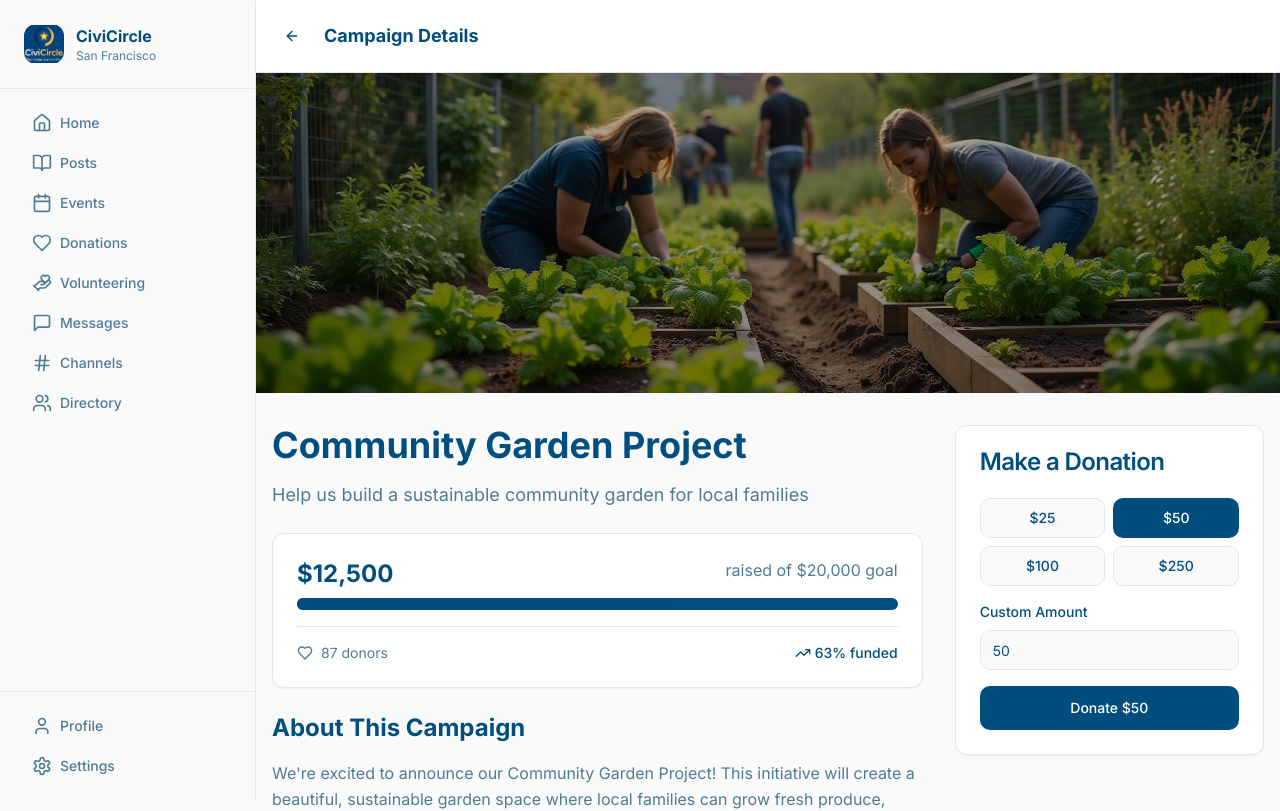
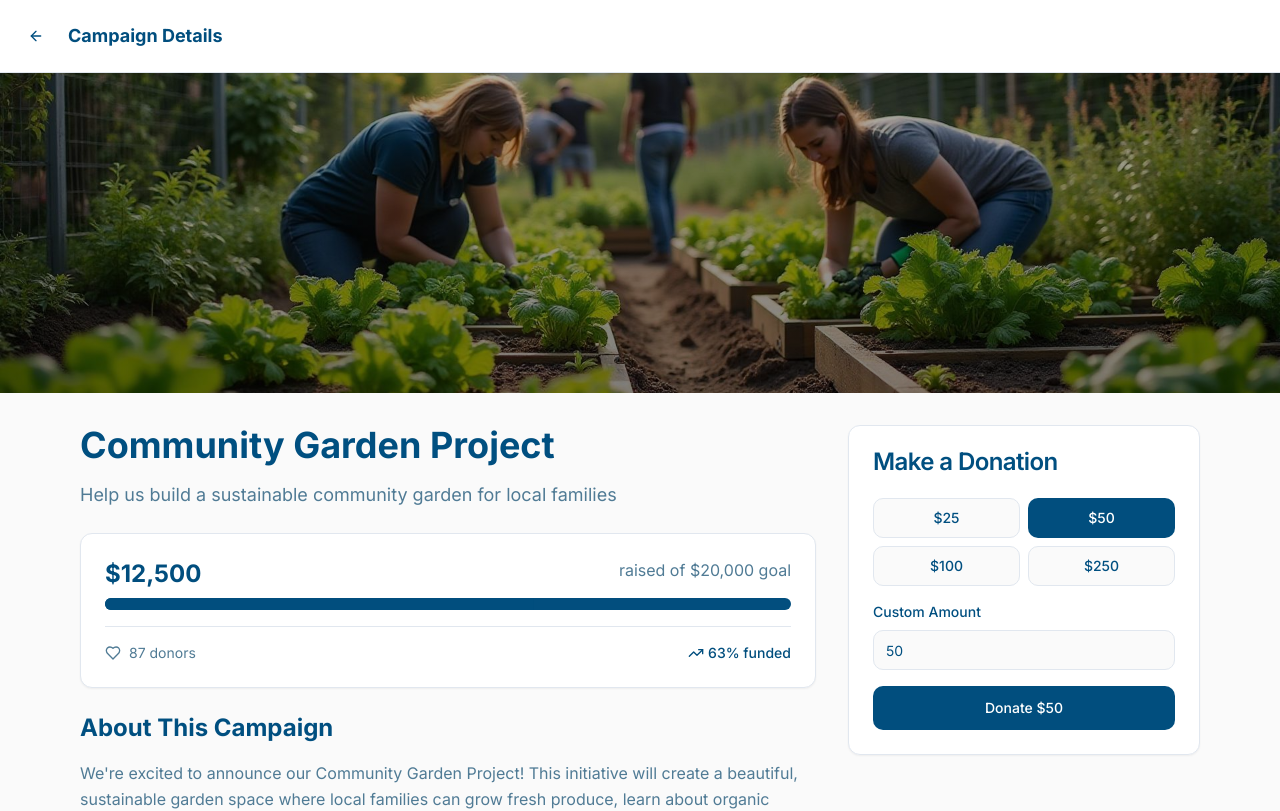
Before and after one commit to nehakarode19-commits/collabscape-design, a React (Vite) app: page /donations/1 in a window 1280 px wide. Shown: the top 811 px of the page. Built offline with nearby package versions, Linux system fonts and the light colour scheme; the HTML template or start-up script is replaced by a standard one.

Commit message:
Reverted to commit 52d41db3fc26317bfbc0f5bf134390202615c9f8

```diff
--- a/src/App.tsx
+++ b/src/App.tsx
@@ -3,7 +3,6 @@ import { Toaster as Sonner } from "@/components/ui/sonner";
 import { TooltipProvider } from "@/components/ui/tooltip";
 import { QueryClient, QueryClientProvider } from "@tanstack/react-query";
 import { BrowserRouter, Routes, Route } from "react-router-dom";
-import { Layout } from "@/components/Layout";
 import Index from "./pages/Index";
 import Auth from "./pages/Auth";
 import Chapters from "./pages/Chapters";
@@ -35,7 +34,6 @@ const App = () => (
       <Toaster />
       <Sonner />
       <BrowserRouter>
-        <Layout>
         <Routes>
           <Route path="/" element={<Index />} />
           <Route path="/auth" element={<Auth />} />
@@ -61,7 +59,6 @@ const App = () => (
           {/* ADD ALL CUSTOM ROUTES ABOVE THE CATCH-ALL "*" ROUTE */}
           <Route path="*" element={<NotFound />} />
         </Routes>
-        </Layout>
       </BrowserRouter>
     </TooltipProvider>
   </QueryClientProvider>
--- a/src/components/Layout.tsx
+++ /dev/null
@@ -1,46 +0,0 @@
-import { ReactNode } from "react";
-import { Home, BookOpen, Calendar, Heart, HandHeart, MessageSquare, Hash, Users, User, Settings } from "lucide-react";
-import { MenuNavLink } from "@/components/MenuNavLink";
-import civiCircleLogo from "@/assets/civicircle-logo.jpg";
-
-interface LayoutProps {
-  children: ReactNode;
-}
-
-export const Layout = ({ children }: LayoutProps) => {
-  return (
-    <div className="flex min-h-screen bg-background">
-      {/* Left Sidebar Navigation */}
-      <aside className="hidden lg:flex lg:w-64 lg:flex-col lg:fixed lg:inset-y-0 bg-sidebar border-r border-sidebar-border z-50">
-        <div className="flex items-center gap-3 p-6 border-b border-sidebar-border">
-          <img src={civiCircleLogo} alt="CiviCircle" className="h-10 w-10 rounded-lg object-contain" />
-          <div>
-            <h1 className="text-base font-bold text-primary">CiviCircle</h1>
-            <p className="text-xs text-muted-foreground">San Francisco</p>
-          </div>
-        </div>
-
-        <nav className="flex-1 p-4 space-y-1">
-          <MenuNavLink to="/" icon={Home} label="Home" />
-          <MenuNavLink to="/posts" icon={BookOpen} label="Posts" />
-          <MenuNavLink to="/events" icon={Calendar} label="Events" />
-          <MenuNavLink to="/donations" icon={Heart} label="Donations" />
-          <MenuNavLink to="/volunteering" icon={HandHeart} label="Volunteering" />
-          <MenuNavLink to="/messages" icon={MessageSquare} label="Messages" />
-          <MenuNavLink to="/channels" icon={Hash} label="Channels" />
-          <MenuNavLink to="/directory" icon={Users} label="Directory" />
-        </nav>
-
-        <div className="p-4 space-y-1 border-t border-sidebar-border">
-          <MenuNavLink to="/profile" icon={User} label="Profile" />
-          <MenuNavLink to="/settings" icon={Settings} label="Settings" />
-        </div>
-      </aside>
-
-      {/* Main Content */}
-      <div className="flex-1 lg:pl-64">
-        {children}
-      </div>
-    </div>
-  );
-};
--- a/src/pages/DonationDetail.tsx
+++ b/src/pages/DonationDetail.tsx
@@ -23,7 +23,7 @@ const DonationDetail = () => {
   const progress = (campaign.raised / campaign.goal) * 100;
 
   return (
-    <>
+    <div className="min-h-screen bg-background">
       {/* Header with Back Button */}
       <header className="sticky top-0 z-50 border-b border-border bg-card shadow-sm">
         <div className="container mx-auto px-4 py-4">
@@ -133,7 +133,7 @@ const DonationDetail = () => {
           </div>
         </div>
       </main>
-    </>
+    </div>
   );
 };
 
--- a/src/pages/EventDetail.tsx
+++ b/src/pages/EventDetail.tsx
@@ -11,7 +11,7 @@ const EventDetail = () => {
   const { id } = useParams();
 
   return (
-    <>
+    <div className="min-h-screen bg-background">
       {/* Header with Back Button */}
       <header className="sticky top-0 z-50 border-b border-border bg-card shadow-sm">
         <div className="container mx-auto px-4 py-4">
@@ -145,7 +145,7 @@ const EventDetail = () => {
           </div>
         </div>
       </main>
-    </>
+    </div>
   );
 };
 
--- a/src/pages/Index.tsx
+++ b/src/pages/Index.tsx
@@ -56,7 +56,36 @@ const Index = () => {
   };
 
   return (
-    <>
+    <div className="flex min-h-screen bg-background">
+      {/* Left Sidebar Navigation */}
+      <aside className="hidden lg:flex lg:w-64 lg:flex-col lg:fixed lg:inset-y-0 bg-sidebar border-r border-sidebar-border">
+        <div className="flex items-center gap-3 p-6 border-b border-sidebar-border">
+          <img src={civiCircleLogo} alt="CiviCircle" className="h-10 w-10 rounded-lg object-contain" />
+          <div>
+            <h1 className="text-base font-bold text-primary">CiviCircle</h1>
+            <p className="text-xs text-muted-foreground">San Francisco</p>
+          </div>
+        </div>
+
+        <nav className="flex-1 p-4 space-y-1">
+          <MenuNavLink to="/" icon={Home} label="Home" />
+          <MenuNavLink to="/posts" icon={BookOpen} label="Posts" />
+          <MenuNavLink to="/events" icon={Calendar} label="Events" />
+          <MenuNavLink to="/donations" icon={Heart} label="Donations" />
+          <MenuNavLink to="/volunteering" icon={HandHeart} label="Volunteering" />
+          <MenuNavLink to="/messages" icon={MessageSquare} label="Messages" />
+          <MenuNavLink to="/channels" icon={Hash} label="Channels" />
+          <MenuNavLink to="/directory" icon={Users} label="Directory" />
+        </nav>
+
+        <div className="p-4 space-y-1 border-t border-sidebar-border">
+          <MenuNavLink to="/profile" icon={User} label="Profile" />
+          <MenuNavLink to="/settings" icon={Settings} label="Settings" />
+        </div>
+      </aside>
+
+      {/* Main Content */}
+      <div className="flex-1 lg:pl-64">
         {/* Top Header */}
         <header className="sticky top-0 z-40 bg-card border-b border-border">
           <div className="px-6 py-4">
@@ -188,6 +217,7 @@ const Index = () => {
             </div>
           </section>
         </main>
+      </div>
 
       {/* Mobile Bottom Navigation */}
       <nav className="fixed bottom-0 left-0 right-0 z-50 border-t border-border bg-card lg:hidden">
@@ -239,7 +269,7 @@ const Index = () => {
           </Button>
         </div>
       </nav>
-    </>
+    </div>
   );
 };
 
```
Lines whose indentation alone changed are shown as unchanged.
